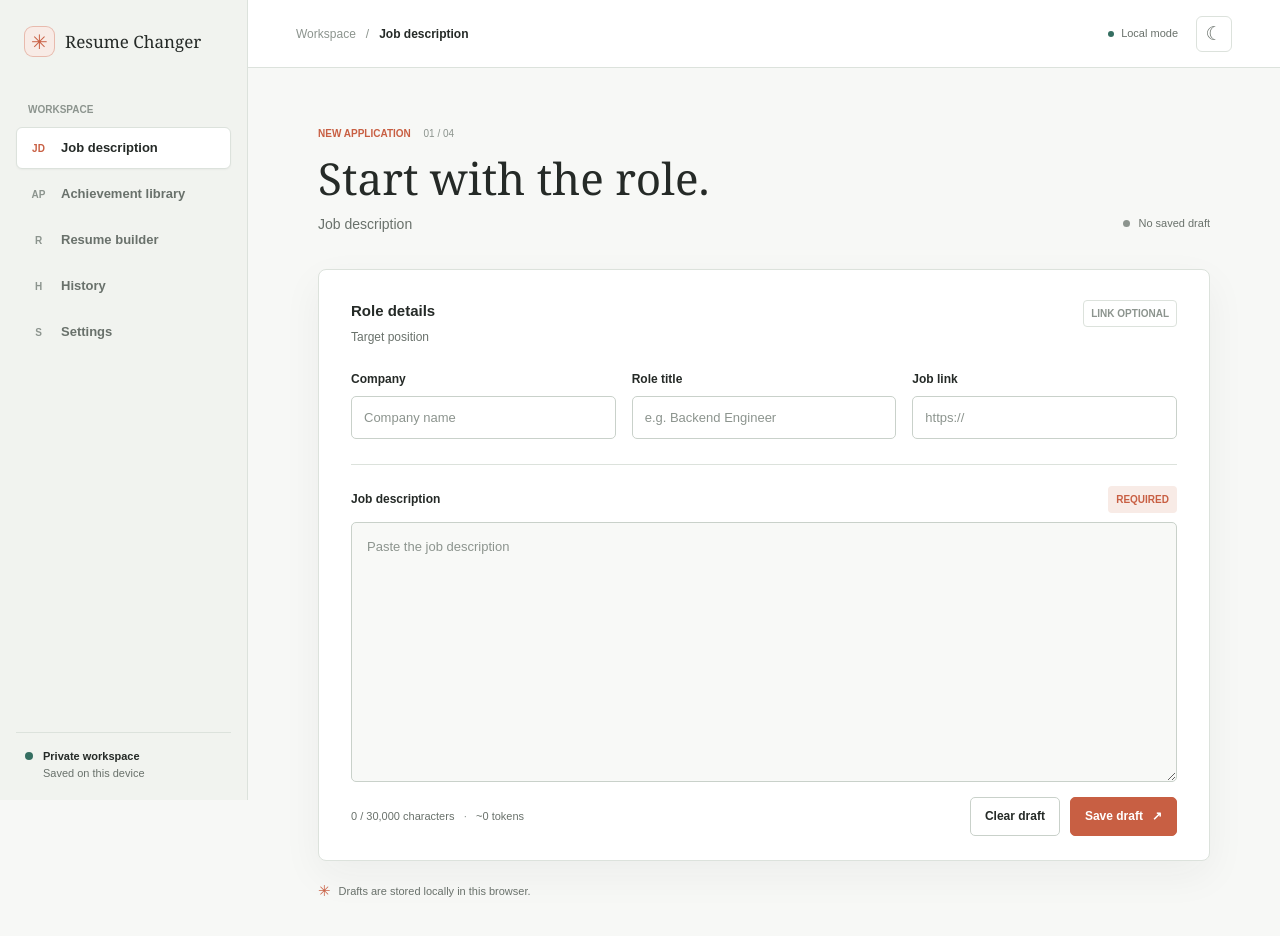
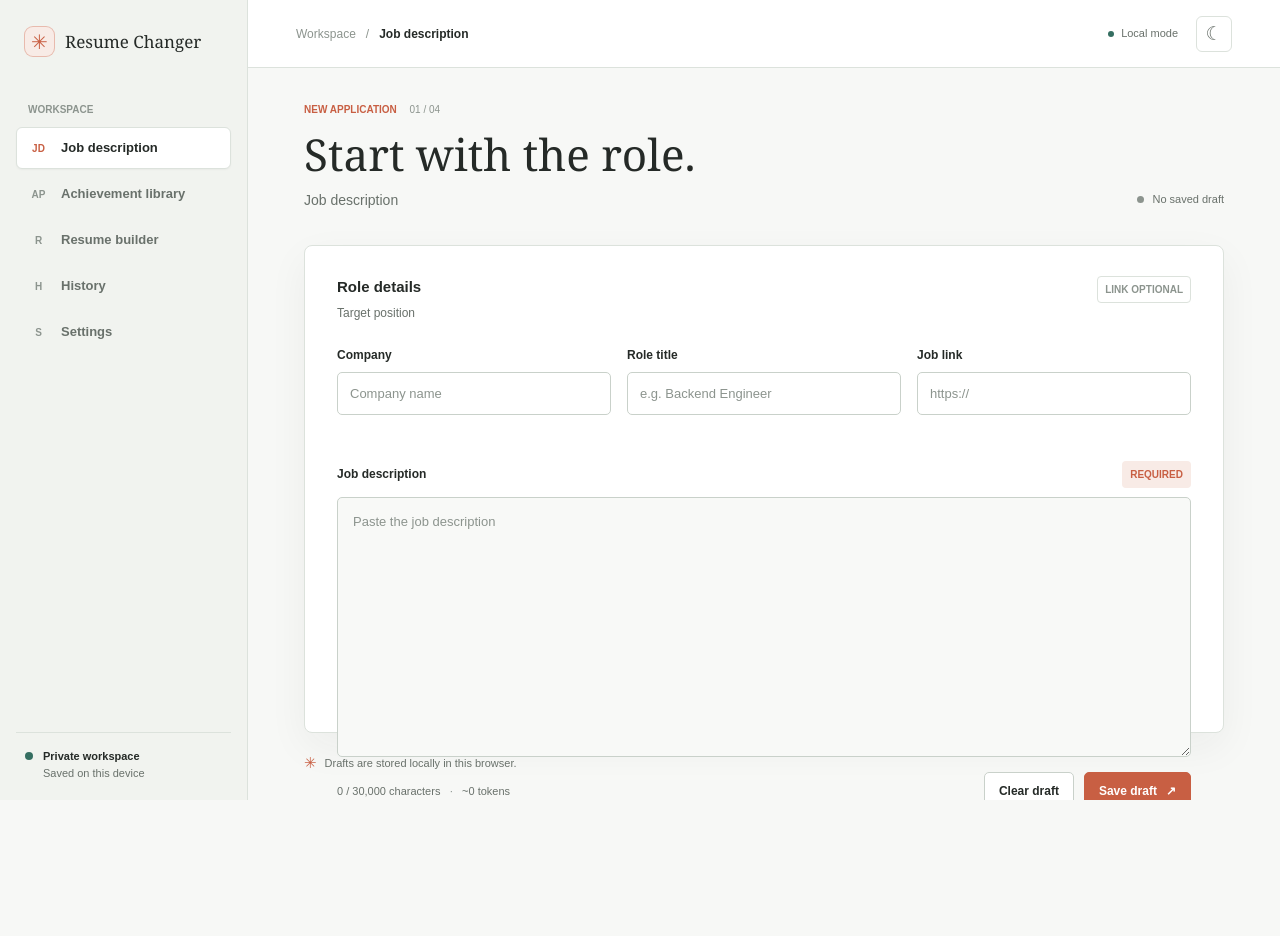
Before and after one commit to AyushGahtori/resume-changer, a Next.js app: page / in a window 1280 px wide. Shown: the top 936 px of the page. After the commit the page ends 800 px from the top, so only its background shows below. Built offline with nearby package versions, Linux system fonts and the light colour scheme.

Commit message:
Fit JD workspace to desktop viewport

```diff
--- a/src/app/globals.css
+++ b/src/app/globals.css
@@ -306,6 +306,66 @@ a {
 .placeholder-page {
   width: min(100%, 1030px);
   margin: 0 auto;
+}
+
+@media (min-width: 1101px) and (min-height: 800px) {
+  .app-frame {
+    height: 100dvh;
+    min-height: 0;
+    overflow: hidden;
+  }
+
+  .main-column {
+    display: flex;
+    min-height: 0;
+    flex-direction: column;
+    height: 100dvh;
+  }
+
+  .page-content {
+    display: flex;
+    min-height: 0;
+    flex: 1;
+    flex-direction: column;
+    padding: 34px 56px 26px;
+  }
+
+  .jd-page {
+    display: flex;
+    min-height: 0;
+    flex: 1;
+    flex-direction: column;
+  }
+
+  .page-heading-row {
+    margin-bottom: 20px;
+  }
+
+  .jd-form {
+    display: flex;
+    min-height: 0;
+    flex: 1;
+    flex-direction: column;
+    padding: 24px 28px 20px;
+  }
+
+  .form-topline {
+    margin-bottom: 18px;
+  }
+
+  .form-divider {
+    margin: 18px 0 16px;
+  }
+
+  .jd-form textarea {
+    min-height: 0;
+    flex: 1;
+    resize: none;
+  }
+
+  .workspace-note {
+    margin-top: 12px;
+  }
 }
 
 .page-heading-row {
```
Also changed, not shown: 1 other file (tests, documents, lock files or other folders).
